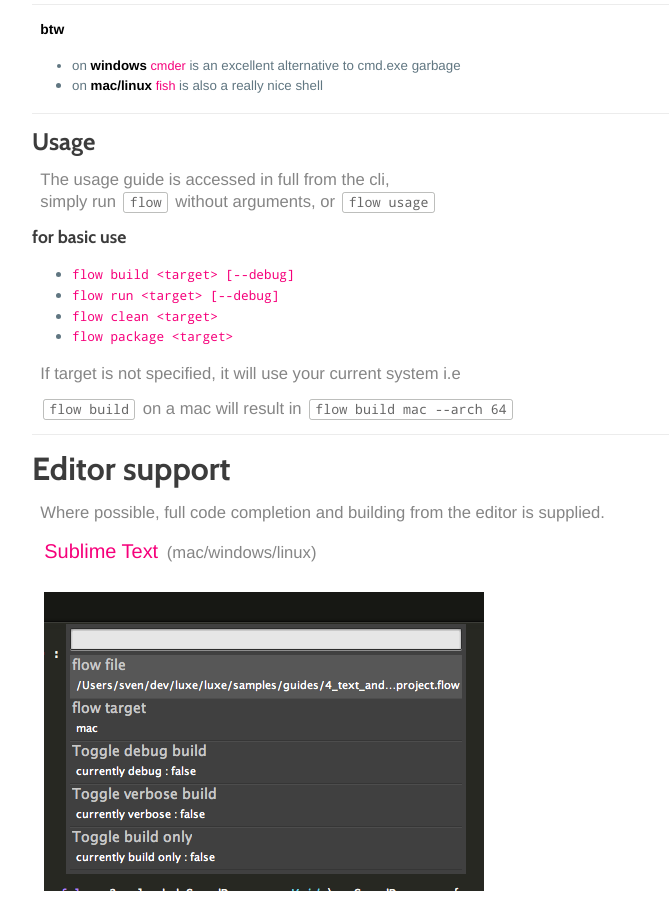
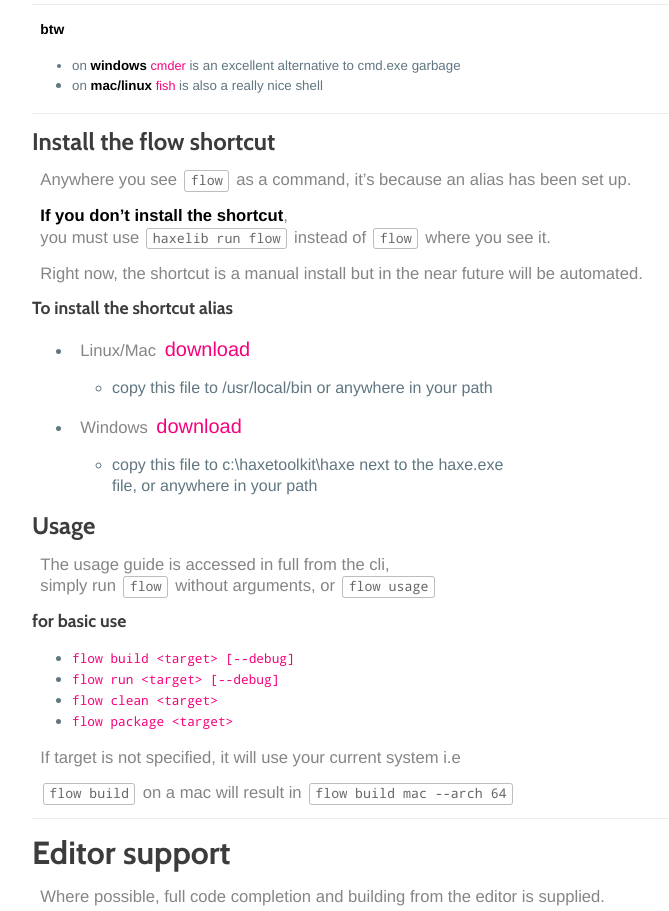
Before and after one commit to snowkit/flow, a plain HTML site: page index.html in a window 1280 px wide. Shown: the part 2940-3851 px from the top of the page, without its empty margins (248-917 px from the left). Drawn offline with Linux system fonts and the light colour scheme; some packages are replaced by stand-ins of ours; no server answers; a script that the page names is missing; files whose address does not match are found by name.

Commit message:
add shortcut notes

```diff
--- a/index.html
+++ b/index.html
@@ -200,7 +200,23 @@ from a terminal (<a class="tooltip" data-tooltip="A terminal is a command line i
 <hr>
 <div class="guide">
 
-
+<h3 id="install-the-flow-shortcut">Install the flow shortcut</h3>
+<p>Anywhere you see <code>flow</code> as a command, it’s because an alias has been set up.   </p>
+<p><strong>If you don’t install the shortcut</strong>,<br>you must use <code>haxelib run flow</code> instead of <code>flow</code> where you see it.</p>
+<p>Right now, the shortcut is a manual install but in the near future will be automated.</p>
+<h4 id="to-install-the-shortcut-alias">To install the shortcut alias</h4>
+<ul>
+<li><p>Linux/Mac <a href="https://raw.githubusercontent.com/underscorediscovery/flow/master/setup/flow">download</a></p>
+<ul>
+<li>copy this file to /usr/local/bin or anywhere in your path</li>
+</ul>
+</li>
+<li><p>Windows <a href="https://raw.githubusercontent.com/underscorediscovery/flow/master/setup/flow.bat">download</a></p>
+<ul>
+<li>copy this file to c:\haxetoolkit\haxe next to the haxe.exe file, or anywhere in your path</li>
+</ul>
+</li>
+</ul>
 <h3 id="usage">Usage</h3>
 <p>The usage guide is accessed in full from the cli,<br>simply run <code>flow</code> without arguments, or <code>flow usage</code></p>
 <h4 id="for-basic-use">for basic use</h4>
```
